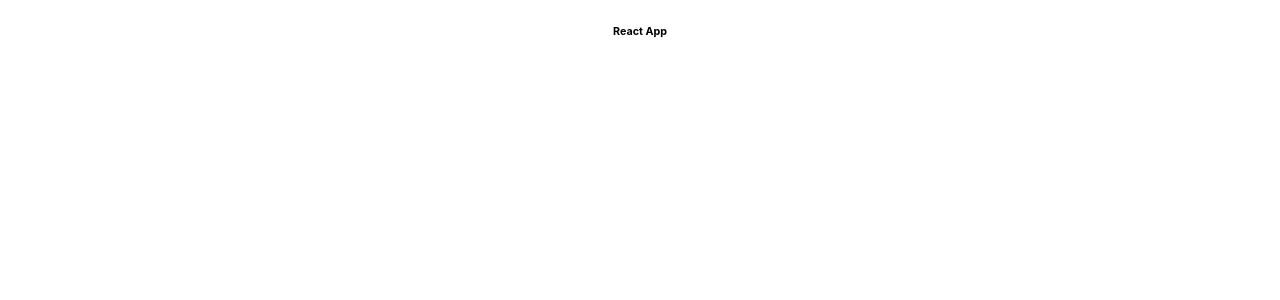
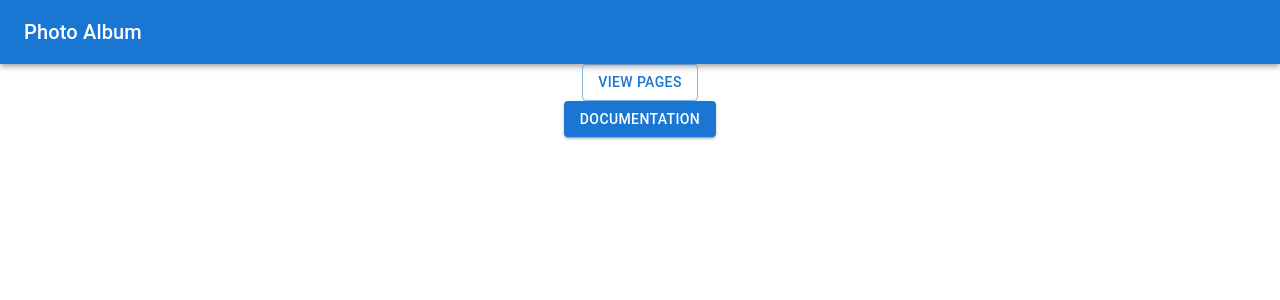
Before and after one commit to mrsamia/MuiTheFront, a React (Create React App) app: page / in a window 1280 px wide. Shown: the top 300 px of the page. Built offline with nearby package versions, Linux system fonts and the light colour scheme.

Commit message:
SRM | Button

```diff
--- a/src/App.js
+++ b/src/App.js
@@ -1,9 +1,13 @@
 import './App.css';
+import Buton from './Components/Buton';
+import Nav from './Components/Nav';
 
 function App() {
   return (
     <div className="App">
-      <h6>React App</h6>
+      <Nav/>
+      <Buton variant="outlined" name="View Pages"/>
+      <Buton variant="contained" name="Documentation"/>
     </div>
   );
 }
--- /dev/null
+++ b/src/Components/Buton.js
@@ -0,0 +1,12 @@
+import { Button } from '@mui/material';
+import React from 'react';
+
+function Buton(props) {
+    return (
+        <div>
+            <Button variant={props.variant}>{props.name}</Button>
+        </div>
+    );
+}
+
+export default Buton;
--- /dev/null
+++ b/src/Components/Nav.js
@@ -0,0 +1,16 @@
+import React from 'react';
+import AppBar from '@mui/material/AppBar';
+import { Toolbar, Typography } from '@mui/material';
+function Nav(props) {
+    return (
+        <div>
+            <AppBar position='relative'>
+                <Toolbar>
+                    <Typography variant='h6'>Photo Album</Typography>
+                </Toolbar>
+            </AppBar>
+        </div>
+    );
+}
+
+export default Nav;
```
